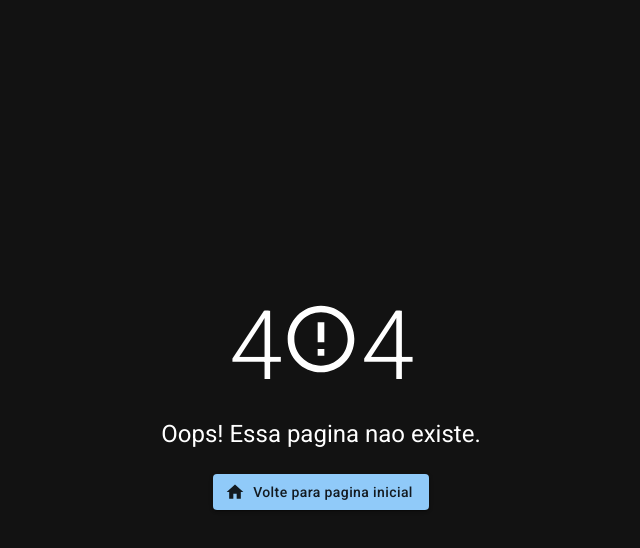
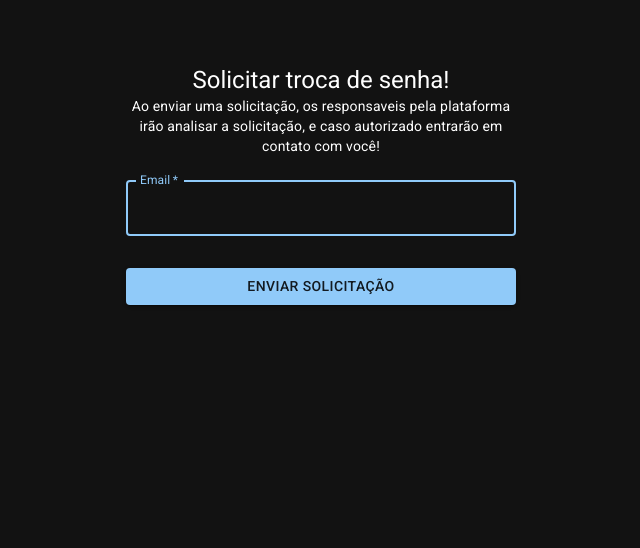
Before and after one commit to odutradev/prospera-odonto, a React (Vite) app: page /request-reset-password in a window 1280 px wide. Before the commit this address led to /404. Shown: the top 548 px of the page, without its empty margins (319-959 px from the left). Built offline with nearby package versions, Linux system fonts and the light colour scheme.

Commit message:
:sparkles: feat: Create request password page

```diff
--- /dev/null
+++ b/src/pages/requestResetPassword/index.jsx
@@ -0,0 +1,78 @@
+import { toast } from 'react-toastify';
+import * as React from 'react';
+
+import Typography from '@mui/material/Typography';
+import Container from '@mui/material/Container';
+import TextField from '@mui/material/TextField';
+import Button from '@mui/material/Button';
+import Box from '@mui/material/Box';
+
+import userAction from '../../actions/user.js';
+
+const RequestResetPassword = () => {
+  const handleSubmit = async (event) => {
+    event.preventDefault();
+    const data = new FormData(event.currentTarget);
+    var form = {
+      email: data.get('email').toLowerCase()
+    };
+    var response = await userAction.requestResetPassword(form);
+    if (response?.error) {
+      return toast.error(response.error);
+    }
+    toast.success("Solicitação enviada!");
+    setTimeout(() => {
+      window.location.href = '/';
+    }, 2500)
+  };
+
+  return (
+      <Container component="main" maxWidth="xs" sx={{ justifyContent: 'center'}}>
+        <Box
+          sx={{
+            marginTop: 8,
+            display: 'flex',
+            flexDirection: 'column',
+            alignItems: 'center'
+          }}
+        >
+        <Box
+          sx={{
+            display: 'flex',
+            flexDirection: 'column',
+            textAlign: 'center'
+          }}
+        >
+          <Typography component="h1" variant="h5">
+            Solicitar troca de senha!
+          </Typography>
+          <Typography variant="body2">
+            Ao enviar uma solicitação, os responsaveis pela plataforma irão analisar a solicitação, e caso autorizado entrarão em contato com você!
+          </Typography>
+        </Box>
+          <Box component="form" onSubmit={handleSubmit}  sx={{ mt: 1 }}>
+            <TextField
+              margin="normal"
+              required
+              fullWidth
+              id="email"
+              label="Email"
+              name="email"
+              autoComplete="email"
+              autoFocus
+            />
+            <Button
+              type="submit"
+              fullWidth
+              variant="contained"
+              sx={{ mt: 3, mb: 2 }}
+            >
+              ENVIAR SOLICITAÇÃO
+            </Button>
+          </Box>
+        </Box>
+      </Container>
+  );
+}
+
+export default RequestResetPassword;
--- a/src/routes/index.jsx
+++ b/src/routes/index.jsx
@@ -1,5 +1,7 @@
 import { BrowserRouter, Routes, Route, Navigate, Outlet} from "react-router-dom";
 
+import RequestResetPassword from "../pages/requestResetPassword";
+import ResetPassword from "../pages/resetPassword";
 import CreateService from "../pages/createService";
 import BlockAccount from "../pages/blockAccount";
 import CreateSpace from "../pages/createSpace";
@@ -15,7 +17,6 @@ import Error from "../pages/error";
 import Space from "../pages/space";
 import Users from "../pages/users";
 import User from "../pages/user";
-import ResetPassword from "../pages/resetPassword";
 
   export const Router = () => {
 
@@ -24,6 +25,7 @@ import ResetPassword from "../pages/resetPassword";
     return(
       <BrowserRouter>
         <Routes>
+          <Route path="/request-reset-password" element={<RequestResetPassword />}/>
           <Route path="/reset-password/:id" element={<ResetPassword />}/>
           <Route path="/" element={<Navigate to="/signin" replace/>}/>
           <Route path="*" element={<Navigate to="/404" replace/>}/>
```
